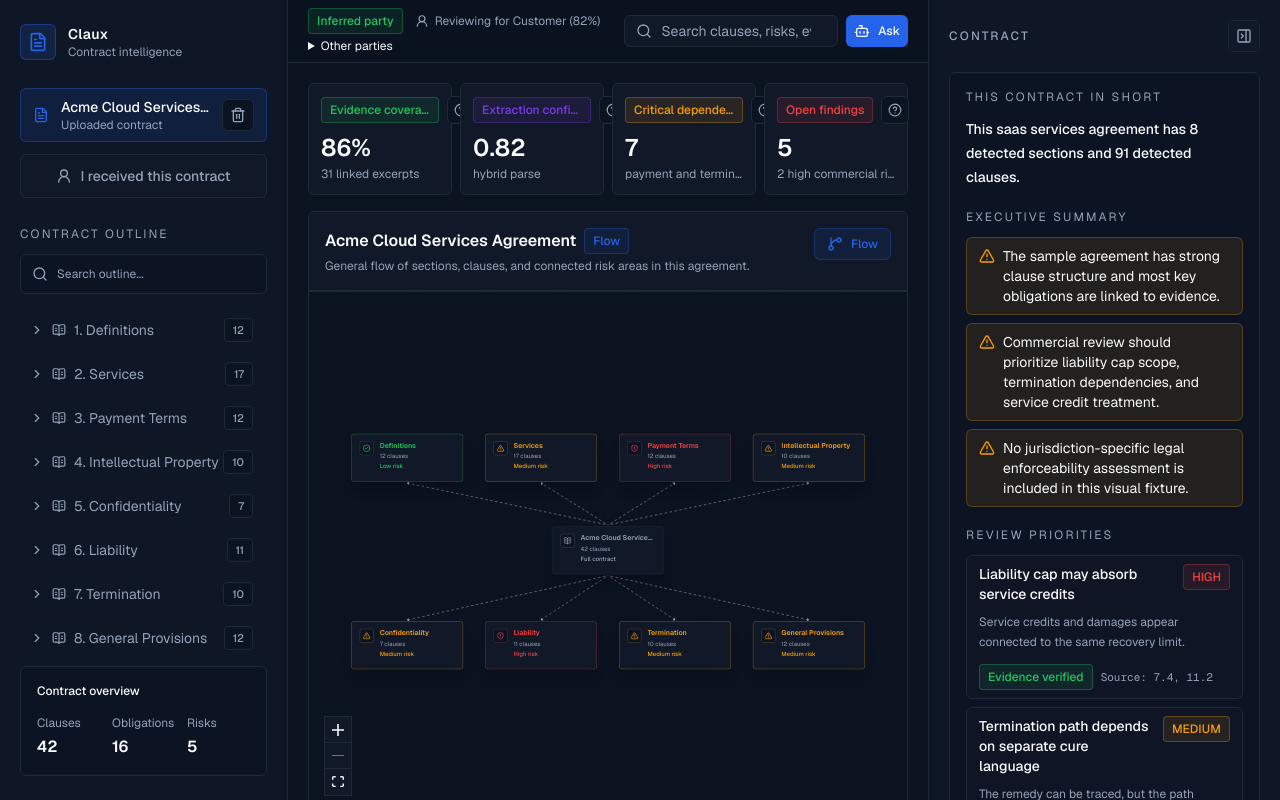
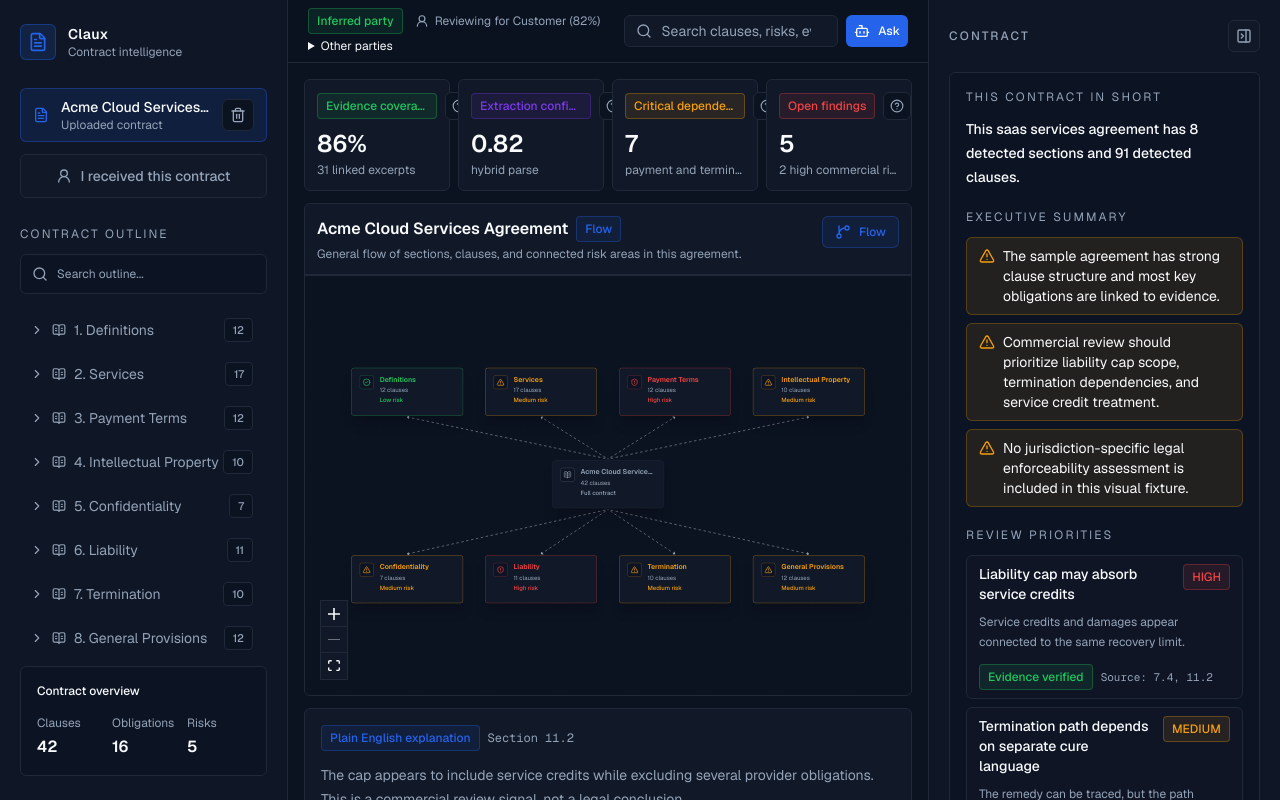
Before and after one commit to akanandhu/claux, a Next.js app: page / in a window 1280 px wide. Both pictures are taken after a click on the button "Open demo fixture". Shown: the top 800 px of the page. Built offline with nearby package versions, Linux system fonts and the light colour scheme.

Commit message:
fix(ui): reveal plain english panel

```diff
--- a/app/_components/ClauseVisualiser/index.tsx
+++ b/app/_components/ClauseVisualiser/index.tsx
@@ -111,7 +111,7 @@
 
   return (
     <section className="overflow-hidden rounded-md border border-border bg-surface" id="overview">
-      <div className="flex flex-col gap-3 border-b border-border p-4 lg:flex-row lg:items-start lg:justify-between">
+      <div className="flex flex-col gap-3 border-b border-border p-3 lg:flex-row lg:items-start lg:justify-between">
         <div className="min-w-0">
           <div className="flex flex-wrap items-center gap-2">
             <h2 className="text-base font-semibold">{visualiserTitle}</h2>
@@ -130,7 +130,7 @@
         </div>
       </div>
 
-      <div className="h-[520px] border-t border-border bg-background">
+      <div className="h-[360px] border-t border-border bg-background lg:h-[420px]">
         <ReactFlow
           edges={edges}
           fitView
--- a/app/_components/DashboardMain/index.tsx
+++ b/app/_components/DashboardMain/index.tsx
@@ -18,7 +18,7 @@
   const activeSection = findContractSection(activeSectionId, outline);
 
   return (
-    <div className="flex-1 space-y-4 p-4 lg:p-5">
+    <div className="flex-1 space-y-3 p-3 lg:p-4">
       <DashboardMetrics
         dashboardMetrics={analysis.metrics}
         metricTone={metricTone}
```
